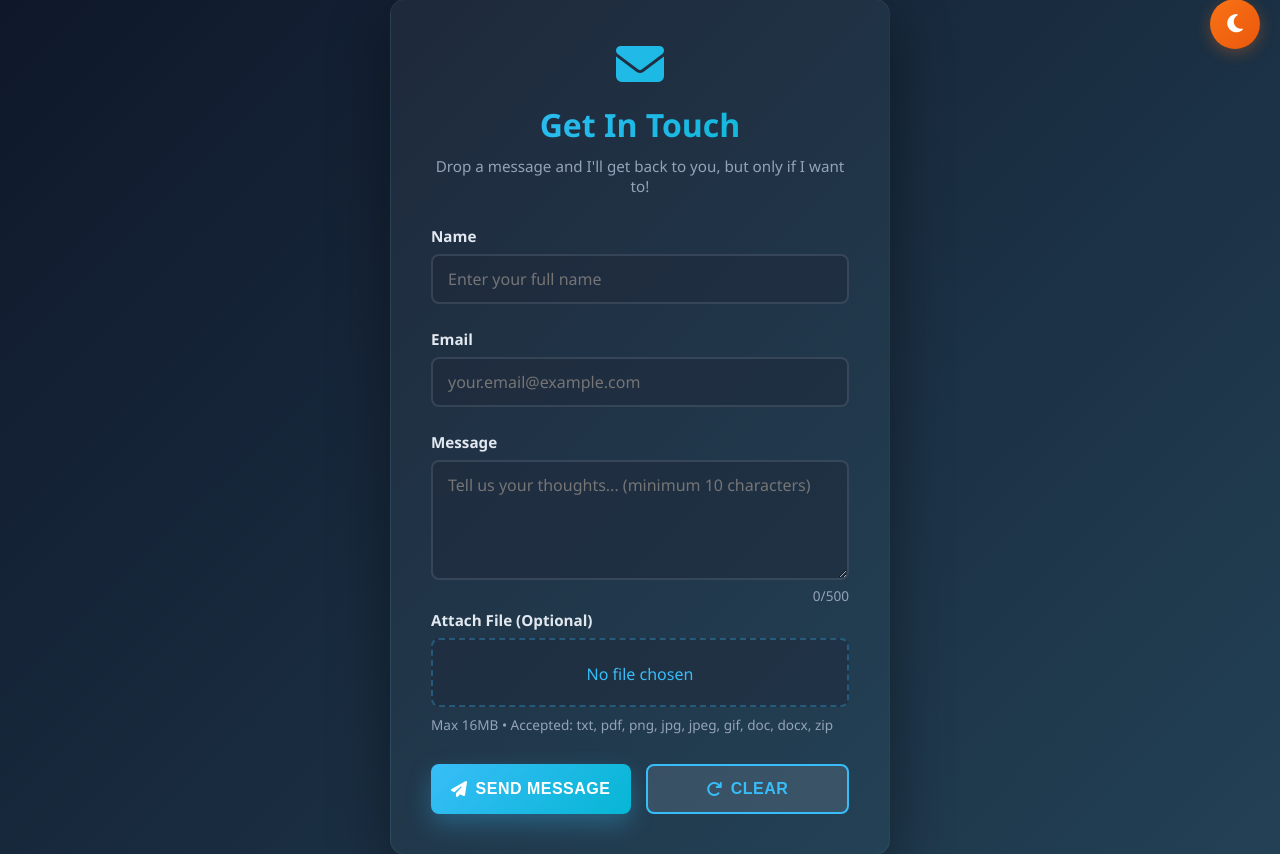
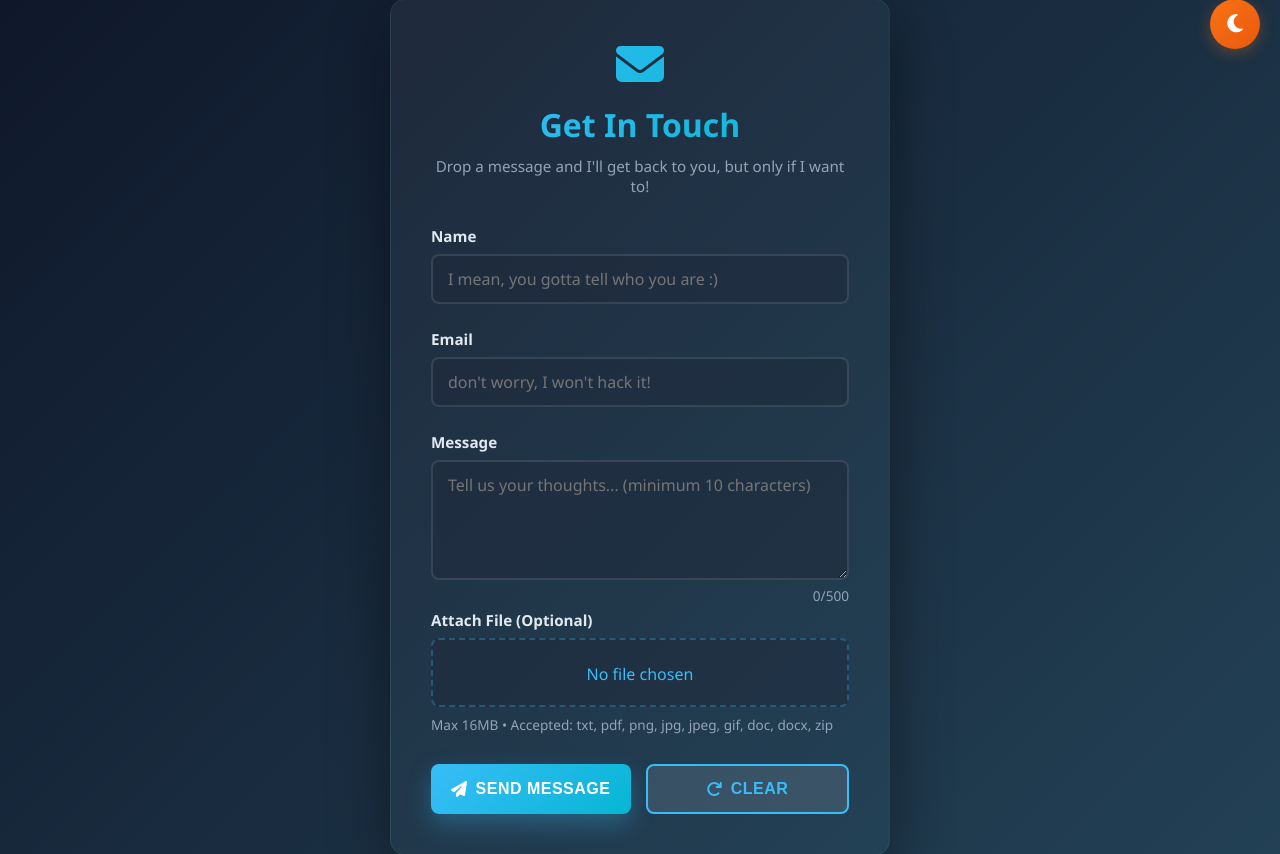
Before and after one commit to mannyyy07/Contact-me, a Flask app: page / in a window 1280 px wide. Shown: the part 21-875 px from the top of the page. Run offline with Flask 3, Linux system fonts and the light colour scheme.

Commit message:
placeholder changes

```diff
--- a/templates/index.html
+++ b/templates/index.html
@@ -32,13 +32,13 @@
 
             <div class="form-group">
                 <label for="name">Name</label>
-                <input type="text" id="name" name="name" placeholder="Enter your full name" required>
+                <input type="text" id="name" name="name" placeholder="I mean, you gotta tell who you are :)" required>
                 <span class="error-message" id="nameError"></span>
             </div>
 
             <div class="form-group">
                 <label for="email">Email</label>
-                <input type="email" id="email" name="email" placeholder="your.email@example.com" required>
+                <input type="email" id="email" name="email" placeholder="don't worry, I won't hack it!" required>
                 <span class="error-message" id="emailError"></span>
             </div>
 
```
